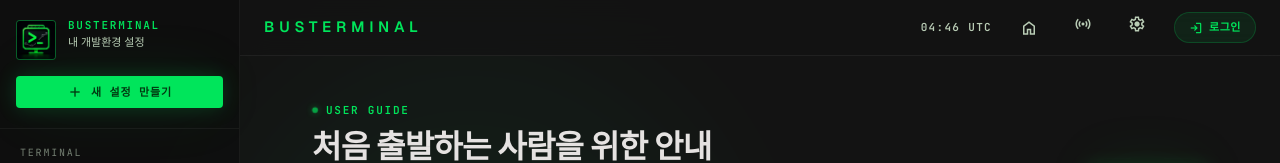
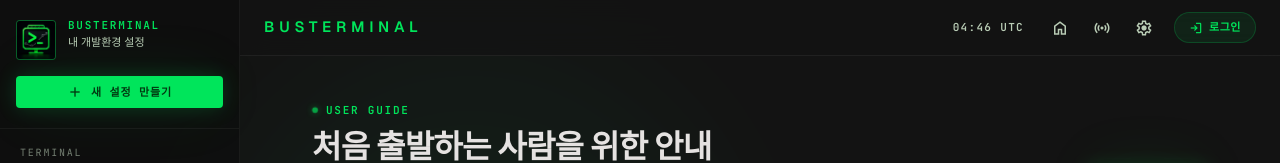
Before and after one commit to Devguru-J/bus-terminal, a React (Vite) app: page /guide in a window 1280 px wide. Shown: the top 163 px of the page. Built offline with nearby package versions, Linux system fonts and the light colour scheme; no server answers.

Commit message:
style: align and standardize TopBar navigation buttons

```diff
--- a/src/components/shell/TopBar.tsx
+++ b/src/components/shell/TopBar.tsx
@@ -53,13 +53,13 @@
                     BusTerminal
                 </Link>
             </div>
-            <div className="flex items-center gap-5">
-                <span className="font-mono text-label-xs uppercase tracking-[0.12em] text-on-surface-variant hidden sm:inline">
+            <div className="flex items-center gap-1.5">
+                <span className="font-mono text-label-xs uppercase tracking-[0.12em] text-on-surface-variant hidden sm:inline mr-3">
                     {t}
                 </span>
                 <Link
                     to="/"
-                    className="hidden lg:inline-flex p-2 rounded-full text-on-surface-variant hover:text-primary-fixed-dim hover:bg-white/5 transition"
+                    className="hidden lg:flex items-center justify-center h-9 w-9 rounded-full text-on-surface-variant hover:text-primary-fixed-dim hover:bg-white/5 transition"
                     aria-label="메인으로 돌아가기"
                     title="메인으로 돌아가기"
                 >
@@ -67,7 +67,7 @@
                 </Link>
                 <Link
                     to="/export"
-                    className="p-2 rounded-full text-on-surface-variant hover:text-primary-fixed-dim hover:bg-white/5 transition"
+                    className="flex items-center justify-center h-9 w-9 rounded-full text-on-surface-variant hover:text-primary-fixed-dim hover:bg-white/5 transition"
                     aria-label="출발 전 점검"
                     title="출발 전 점검"
                 >
@@ -75,7 +75,7 @@
                 </Link>
                 <Link
                     to="/settings"
-                    className="p-2 rounded-full text-on-surface-variant hover:text-primary-fixed-dim hover:bg-white/5 transition"
+                    className="flex items-center justify-center h-9 w-9 rounded-full text-on-surface-variant hover:text-primary-fixed-dim hover:bg-white/5 transition"
                     aria-label="설정"
                     title="설정"
                 >
@@ -85,7 +85,7 @@
                     <button
                         type="button"
                         onClick={handleAccountClick}
-                        className="relative p-2 rounded-full text-on-surface-variant hover:text-primary-fixed-dim hover:bg-white/5 transition flex items-center justify-center"
+                        className="relative h-9 w-9 rounded-full text-on-surface-variant hover:text-primary-fixed-dim hover:bg-white/5 transition flex items-center justify-center"
                         aria-label="프로필"
                         title={user?.email ?? "프로필"}
                     >
@@ -99,13 +99,13 @@
                         ) : (
                             <Icon name="account_circle" className="text-[18px]" />
                         )}
-                        <span className="absolute right-1 top-1 h-2 w-2 rounded-full bg-primary-fixed-dim" />
+                        <span className="absolute right-1 top-1 h-2 w-2 rounded-full bg-primary-fixed-dim border border-surface" />
                     </button>
                 ) : (
                     <button
                         type="button"
                         onClick={handleAccountClick}
-                        className="flex items-center gap-1.5 px-3.5 py-1.5 text-[11px] font-semibold font-mono tracking-wider text-primary-fixed-dim bg-primary-fixed-dim/[0.08] hover:bg-primary-fixed-dim/[0.18] border border-primary-fixed-dim/20 hover:border-primary-fixed-dim/40 rounded-full transition active:scale-[0.97] duration-200"
+                        className="flex items-center gap-1.5 px-3.5 py-1.5 text-[11px] font-semibold font-mono tracking-wider text-primary-fixed-dim bg-primary-fixed-dim/[0.08] hover:bg-primary-fixed-dim/[0.18] border border-primary-fixed-dim/20 hover:border-primary-fixed-dim/40 rounded-full transition active:scale-[0.97] duration-200 ml-1.5"
                         aria-label="로그인"
                         title="로그인"
                     >
```
